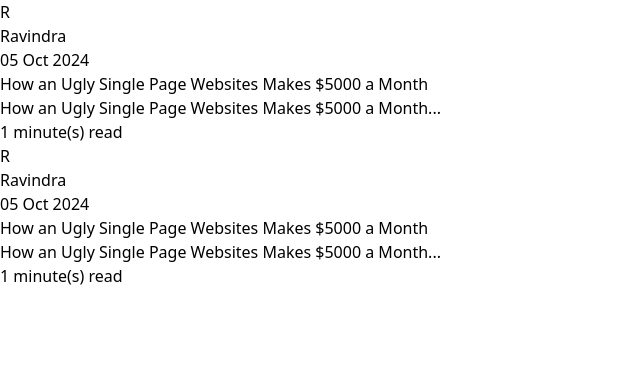
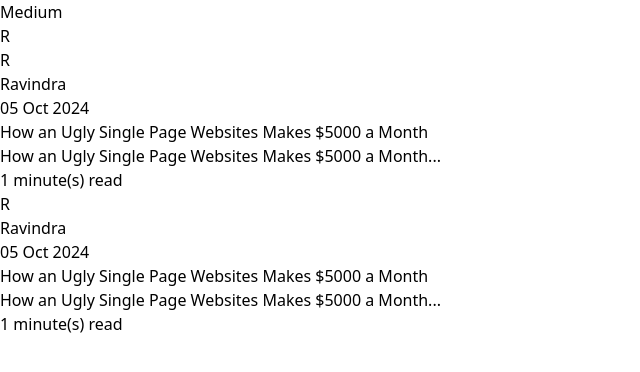
Before and after one commit to Rvaindra7330/medium-clone, a React (Vite) app in the folder frontend/: page /blogs in a window 1280 px wide. Shown: the top 372 px of the page, without its empty margins (0-640 px from the left). Built offline with nearby package versions, Linux system fonts and the light colour scheme.

Commit message:
added Appbar

```diff
--- /dev/null
+++ b/frontend/src/components/Appbar.tsx
@@ -0,0 +1,12 @@
+import { Avatar } from "./BlogCard"
+export const Appbar=()=>{
+    return <div className="border-b flex justify-between px-10 py-4">
+        <div>
+            Medium
+        </div>
+        <div>
+            <Avatar name="Ravindra"></Avatar>
+        </div>
+
+    </div>
+}
--- a/frontend/src/components/Auth.tsx
+++ b/frontend/src/components/Auth.tsx
@@ -22,7 +22,7 @@
             console.log('response:',response.data)
             const jwt=response.data;
             localStorage.setItem("token",jwt);
-            alert("received token")
+
             navigate("/blogs")
         }catch(e){
             alert("error while signing up")
--- a/frontend/src/components/BlogCard.tsx
+++ b/frontend/src/components/BlogCard.tsx
@@ -38,7 +38,7 @@
 
     </div>
 }
-function Avatar({ name}:{ name:string}){
+ export function Avatar({ name}:{ name:string}){
     return <div className="relative inline-flex items-center justify-center w-10 h-10 overflow-hidden bg-gray-100 rounded-full dark:bg-gray-600">
     <span className="font-extrlight text-gray-600 dark:text-gray-300">{name[0].toUpperCase()}</span>
 </div>
--- a/frontend/src/pages/Blogs.tsx
+++ b/frontend/src/pages/Blogs.tsx
@@ -1,6 +1,10 @@
+import { Appbar } from "../components/Appbar"
 import { BlogCard } from "../components/BlogCard"
 export const Blogs=()=>{
-    return <div className="flex justify-center">
+    return <div>
+        <Appbar></Appbar>
+        <div className="flex justify-center">
+
         <div className="flex justify-center flex-col mx-w-xl divide-y">
        <BlogCard authorName="Ravindra" title="How an Ugly Single Page Websites Makes $5000 a Month"
         content="How an Ugly Single Page Websites Makes $5000 a Month"
@@ -10,4 +14,5 @@
        publishedDate="05 Oct 2024"></BlogCard>
     </div>
     </div>
+    </div>
 }
```
